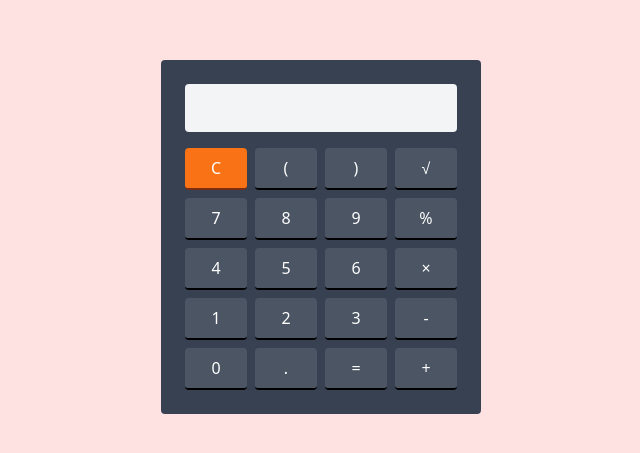
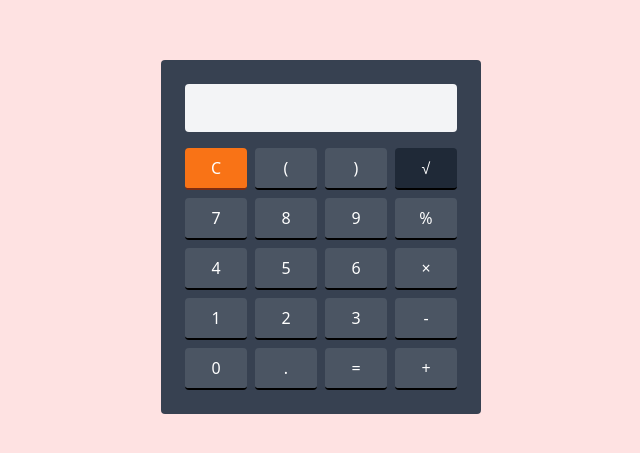
Before and after one commit to D10f/calculator_parser, a website built with webpack: page src/index.html in a window 1280 px wide. Shown: the part 163-616 px from the top of the page, without its empty margins (319-959 px from the left). Built offline with nearby package versions, Linux system fonts and the light colour scheme.

Commit message:
add disable status to sqroot button as is currently not supported by parser

```diff
--- a/src/index.html
+++ b/src/index.html
@@ -15,7 +15,7 @@
       <button class="button accent">C</button>
       <button class="button">(</button>
       <button class="button">)</button>
-      <button class="button">√</button>
+      <button class="button disabled" disabled>√</button>
       <button class="button">7</button>
       <button class="button">8</button>
       <button class="button">9</button>
--- a/src/main.css
+++ b/src/main.css
@@ -9,3 +9,7 @@
 .button.accent {
   @apply bg-orange-500 border-orange-900 hover:bg-orange-400;
 }
+
+.button.disabled {
+  @apply bg-gray-800 active:border-b-2 active:translate-y-0;
+}
```
